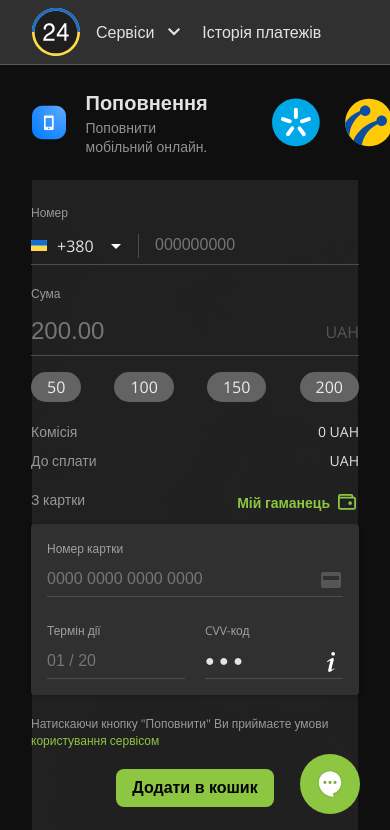
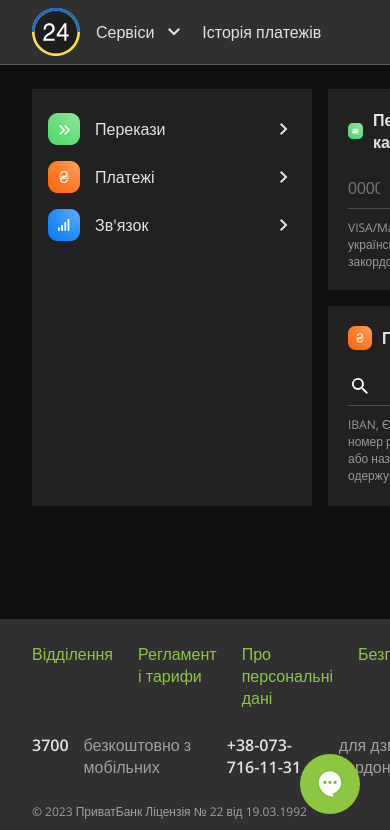
Before and after one commit to Egor1040/internet-banking, a React (Create React App) app: page / in a window 390 px wide. Shown: the top 830 px of the page. Built offline with nearby package versions, Linux system fonts and the light colour scheme; no server answers.

Commit message:
Set up a router for the RechargeMobile recharge component

```diff
--- a/src/Routers/Routers.jsx
+++ b/src/Routers/Routers.jsx
@@ -8,8 +8,8 @@
         <BrowserRouter>
             <Routes>
                 <Route path='/' element={<InitialPage />}>
-                    <Route path='recharge-mobile' element={<ServicesWidget />} />
-                    <Route index element={<RechargeMobile />} />
+                    <Route index element={<ServicesWidget />} />
+                    <Route path='recharge-mobile' element={<RechargeMobile />} />
                 </Route>
             </Routes>
         </BrowserRouter>
--- a/src/components/ServicesMenu/ServicesMenu/servicesMenu.scss
+++ b/src/components/ServicesMenu/ServicesMenu/servicesMenu.scss
@@ -1,4 +1,5 @@
 .services-menu {
+    flex: 0 0 auto;
     background-color: #212121;
     width: 280px;
     min-height: 100%;
--- a/src/components/ServicesWidget/ServiceWidget/serviceWidget.scss
+++ b/src/components/ServicesWidget/ServiceWidget/serviceWidget.scss
@@ -47,6 +47,13 @@
     justify-content: space-between;
     gap: 10px;
 
+    input[type="number"]::-webkit-outer-spin-button,
+    input[type="number"]::-webkit-inner-spin-button {
+        -webkit-appearance: none;
+        margin: 0;
+        width: 0;
+    }
+
     &__label {
         display: flex;
         position: relative;
--- a/src/components/ServicesWidget/ServicesWidget/servicesWidget.scss
+++ b/src/components/ServicesWidget/ServicesWidget/servicesWidget.scss
@@ -2,4 +2,5 @@
     display: grid;
     grid-template-columns: repeat(2, 1fr);
     gap: 16px;
+    width: 100%;
 }
--- a/src/components/UI/Forms/FastRechargeMobile/FastRechargeMobile.jsx
+++ b/src/components/UI/Forms/FastRechargeMobile/FastRechargeMobile.jsx
@@ -4,7 +4,7 @@
 
 export const FastRechargeMobile = ({ isButton }) => {
     return (
-        <form className="recharge-mobile widget-form">
+        <form className="recharge-widget widget-form">
             <label className='widget-form__label'>
                 <div className='widget-form__operator'>
                     <div className="widget-form__icon-country">
--- a/src/components/UI/Forms/FastRechargeMobile/fastRechargeMobile.scss
+++ b/src/components/UI/Forms/FastRechargeMobile/fastRechargeMobile.scss
@@ -1,4 +1,4 @@
-.recharge-mobile {
+.recharge-widget {
     .widget-form {
         &__input {
             padding-left: 124px;
--- a/src/layout/Main/main.scss
+++ b/src/layout/Main/main.scss
@@ -4,6 +4,8 @@
 }
 
 .main-content {
+    display: flex;
+    gap: 16px;
     // display: grid;
     // grid-template-columns: auto 1fr;
     // gap: 16px;
--- a/src/pages/RechargeMobile/rechargeMobile.scss
+++ b/src/pages/RechargeMobile/rechargeMobile.scss
@@ -3,6 +3,7 @@
     flex-direction: column;
     gap: 24px;
     color: #ffffff8a;
+    width: 100%;
 }
 
 .recharge-header {
```
